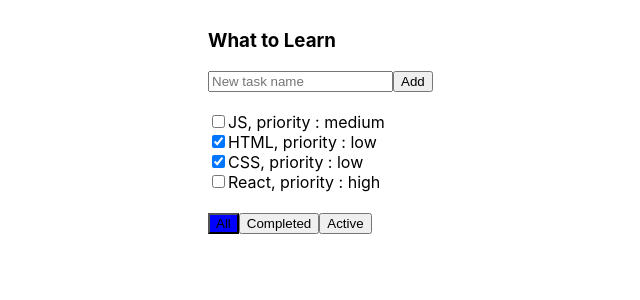
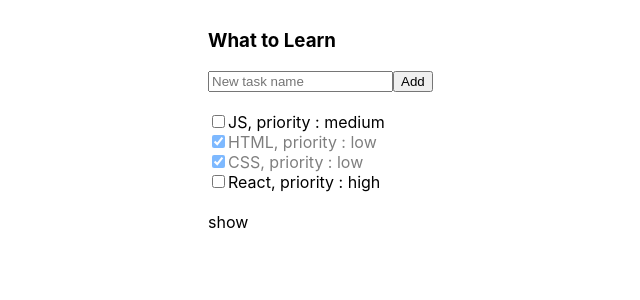
Before and after one commit to PRoman93/mytodolist, a React (Create React App) app: page / in a window 1280 px wide. Shown: the top 300 px of the page, without its empty margins (192-832 px from the left). Built offline with nearby package versions, Linux system fonts and the light colour scheme.

Commit message:
5-th todolist is done

```diff
--- a/src/App.css
+++ b/src/App.css
@@ -17,3 +17,9 @@
 .filter-active {
   background-color: blue;
 }
+.error {
+  border-color: red;
+}
+.todoList-task.done {
+  opacity: 0.5;
+}
--- a/src/TodoListFooter.js
+++ b/src/TodoListFooter.js
@@ -2,6 +2,28 @@
 import './App.css'
 
 class TodoListFooter extends Component {
+
+
+    state = {
+        isHidden: false
+    }
+    // onHiddenChange = () => {
+    //     this.setState({
+    //         isHidden:false
+    //     })
+    // }
+    // onShowChange = () => {
+    //     this.setState({
+    //         isHidden:true
+    //     })
+    // }
+
+    onAllFilterClick = () => {this.props.changeFilter('All')}
+    onCompletedFilterClick = () => {this.props.changeFilter('Completed')}
+    onActiveFilterClick = () => {this.props.changeFilter('Active')}
+    onShowFiltersClick = () => {this.setState({isHidden:true})}
+    onHideFiltersClick = () => {this.setState({isHidden:false})}
+
     render() {
 
         let classForAll = this.props.filterValue === "All" ? "filter-active" : "";
@@ -10,9 +32,14 @@
 
         return (
             <div className="todoList-footer">
-                <button onClick={()=>{this.props.changeFilter('All')}} className={classForAll}>All</button>
-                <button onClick={()=>{this.props.changeFilter('Completed')}} className={classForCompleted}>Completed</button>
-                <button onClick={()=>{this.props.changeFilter('Active')}} className={classForActive}>Active</button>
+                {this.state.isHidden && <div>
+                    <button onClick={this.onAllFilterClick} className={classForAll}>All</button>
+                    <button onClick={this.onCompletedFilterClick} className={classForCompleted}>Completed</button>
+                    <button onClick={this.onActiveFilterClick} className={classForActive}>Active</button>
+                </div>}
+
+                {this.state.isHidden && <span onClick={this.onHideFiltersClick}>hide</span>}
+                {!this.state.isHidden && <span onClick={this.onShowFiltersClick}>show</span>}
             </div>
         )
     }
--- a/src/TodoListHeader.js
+++ b/src/TodoListHeader.js
@@ -2,22 +2,46 @@
 
 class TodoListHeader extends Component {
 
-    constructor(props){
-        super(props)
-        this.newTaskTitleRef = React.createRef()
+    state = {
+        error: false,
+        title:''
     }
     onAddTaskClick = () => {
-        let newText = this.newTaskTitleRef.current.value
-        this.newTaskTitleRef.current.value = ''
-        this.props.addTask(newText)
+        let newText = this.state.title
+        this.state.title = ''
+        if (newText === '') {
+            this.setState({
+                error: true
+            })
+        } else {
+            this.setState({
+                error: false
+            })
+            this.props.addTask(newText)
+        }
+    }
+    onKeyPress = (e) => {
+        if(e.key === 'Enter')
+        this.onAddTaskClick()
+    }
+    onTitleChange = (e) => {
+        let newValue = e.currentTarget.value
+        this.setState({
+            title:newValue,
+            error:false
+        })
     }
 
     render() {
+        let error = this.state.error ? 'error' : ''
         return (
             <div className="todoList-header">
                 <h3 className="todoList-header__title">What to Learn</h3>
                 <div className="todoList-newTaskForm">
-                    <input ref={this.newTaskTitleRef}
+                    <input className={error}
+                           value={this.state.title}
+                           onKeyPress={this.onKeyPress}
+                           onChange={this.onTitleChange}
                            type="text"
                            placeholder="New task name"/>
                     <button onClick={this.onAddTaskClick}>Add</button>
--- a/src/TodoListTask.js
+++ b/src/TodoListTask.js
@@ -5,8 +5,9 @@
         this.props.changeStatus(this.props.task, e.currentTarget.checked)
     }
     render() {
+        let opacityTask = this.props.task.isDone ? 'todoList-task done' : 'todoList-task'
         return (
-            <div className="todoList-task">
+            <div className={opacityTask}>
                 <input type="checkbox"
                        onChange={this.onIsDoneChange}
                        checked={this.props.task.isDone}/>
```
